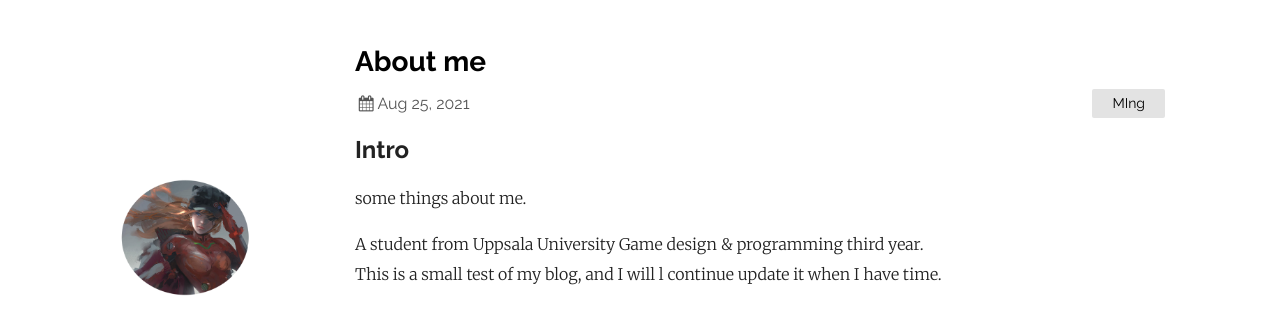
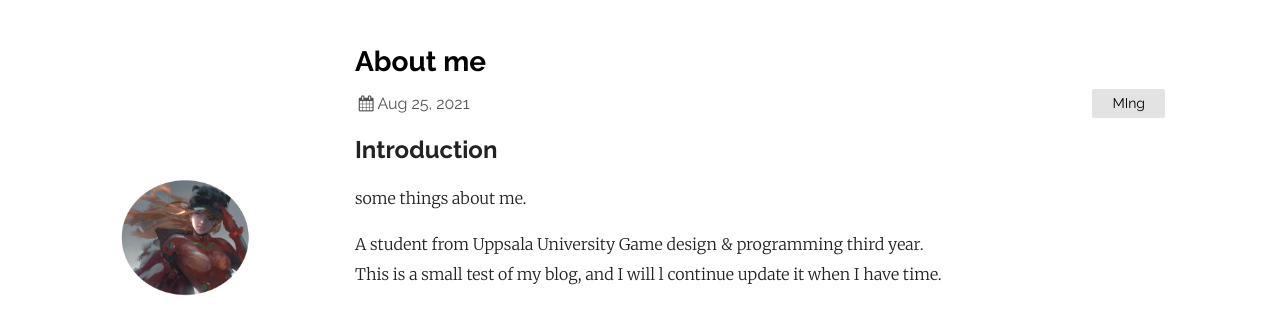
Before and after one commit to Jmingxiao/Jmingxiao.GitHub.io, a Jekyll site: the page built from _posts/2021-08-25-Introduction.markdown, in a window 1280 px wide. Shown: the top 311 px of the page. Built offline with Jekyll 4.4.1, drawn with Linux system fonts in a browser that asks for light colours.

Commit message:
Some fixed post stuff

```diff
--- a/_posts/2021-08-25-Introduction.markdown
+++ b/_posts/2021-08-25-Introduction.markdown
@@ -4,7 +4,9 @@ title:  "About me"
 date:   2021-08-25 16:16:00 +0800
 categories: MIng
 ---
-## Intro
+
+
+## Introduction
 some things about me.
 
 A student from Uppsala University Game design & programming third year.
```
